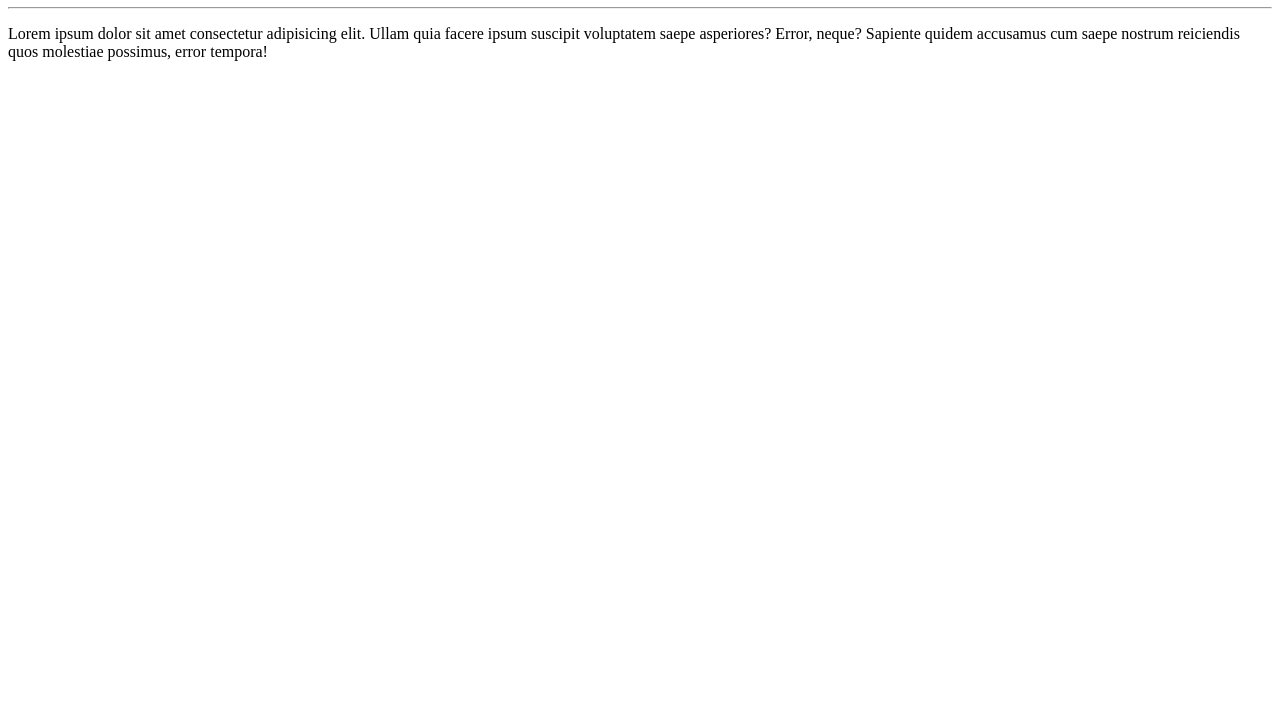
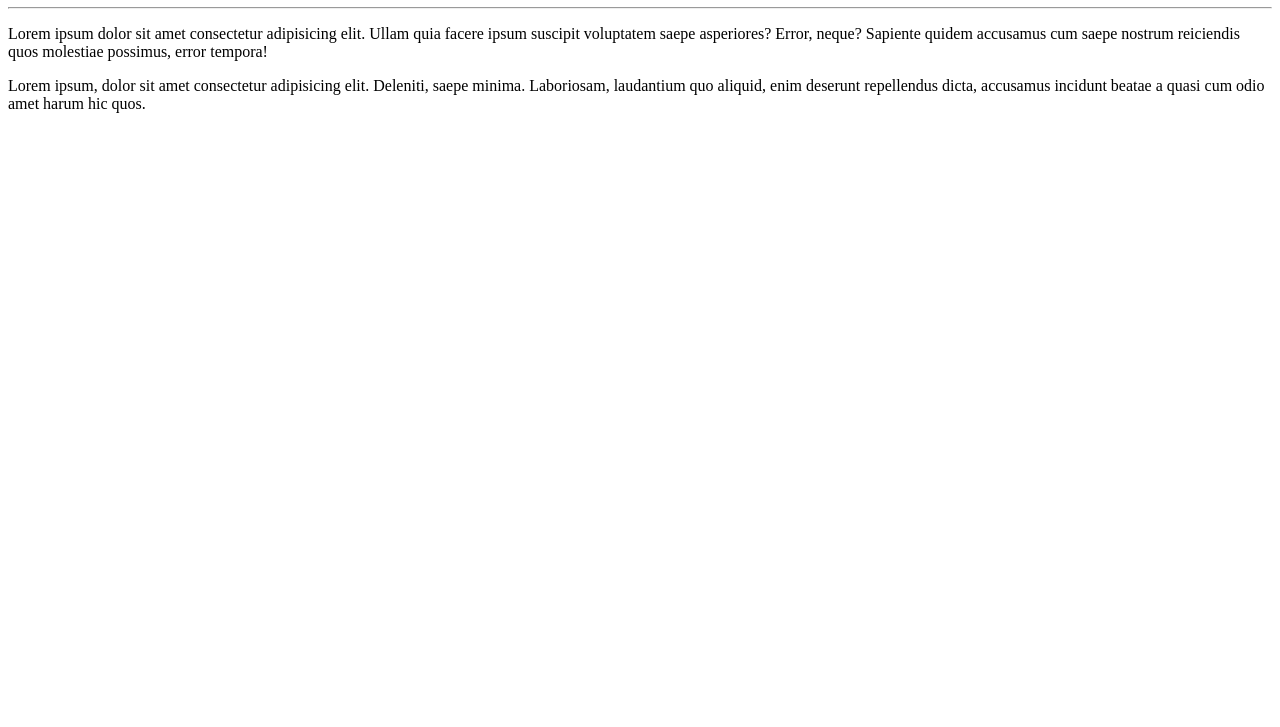
Before and after one commit to ThayllanSiqueira/Curso-Git-GitHub, a plain HTML site: page site-exemplo/index.html in a window 1280 px wide. Shown: the part 73-800 px from the top of the page. Drawn offline with Linux system fonts and the light colour scheme.

Commit message:
Adicionei um parágrafo

```diff
--- a/site-exemplo/index.html
+++ b/site-exemplo/index.html
@@ -12,6 +12,7 @@
     <h1>Olá, Mundo!</h1>
     <hr>
     <p>Lorem ipsum dolor sit amet consectetur adipisicing elit. Ullam quia facere ipsum suscipit voluptatem saepe asperiores? Error, neque? Sapiente quidem accusamus cum saepe nostrum reiciendis quos molestiae possimus, error tempora!</p>
+    <p>Lorem ipsum, dolor sit amet consectetur adipisicing elit. Deleniti, saepe minima. Laboriosam, laudantium quo aliquid, enim deserunt repellendus dicta, accusamus incidunt beatae a quasi cum odio amet harum hic quos.</p>
 </body>
 
 </html>
```
